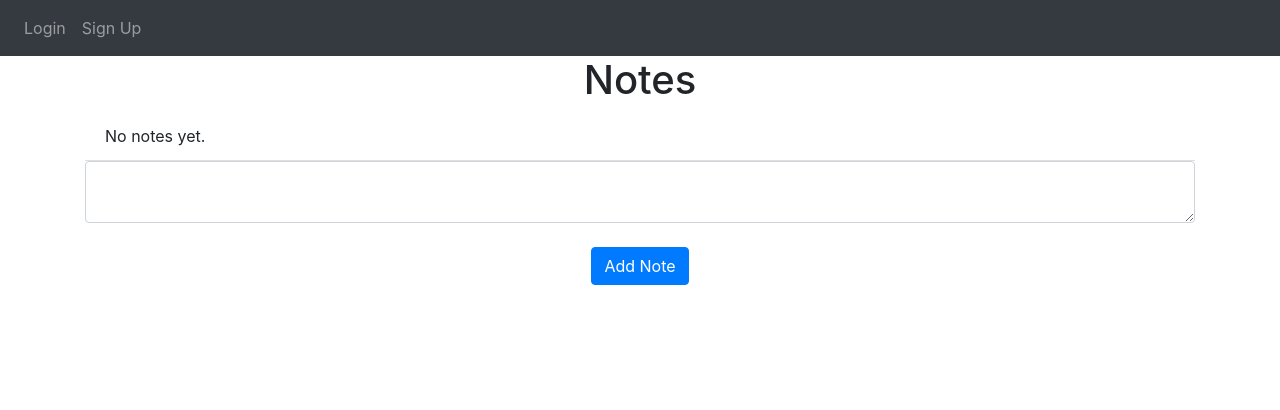
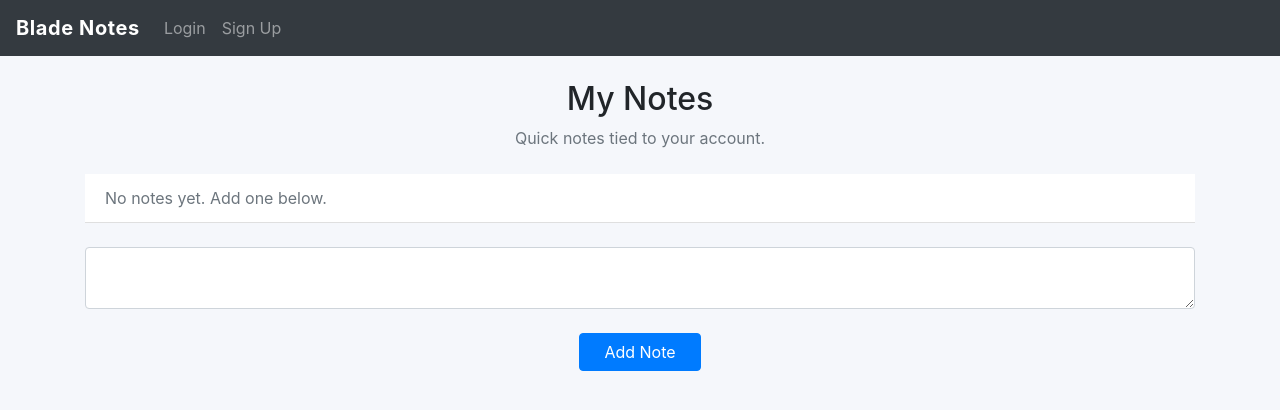
Before and after one commit to AngelBlade13-ai/Python-Web-Development-with-Flask, a Flask app: template website/templates/home.html in a window 1280 px wide. Shown: the top 410 px of the page. Run offline with Flask 3, Linux system fonts and the light colour scheme; the template is opened without the code that fills it, so the values that code supplies are empty; some libraries are stand-ins or nearby versions.

Commit message:
Polish Flask notes app and add tests

```diff
--- a/website/auth.py
+++ b/website/auth.py
@@ -11,6 +11,9 @@ auth = Blueprint("auth", __name__)
 
 @auth.route("/login", methods=["GET", "POST"])
 def login():
+    if current_user.is_authenticated:
+        return redirect(url_for("views.home"))
+
     if request.method == "POST":
         email = (request.form.get("email") or "").strip()
         password = request.form.get("password") or ""
@@ -38,6 +41,9 @@ def logout():
 
 @auth.route("/sign-up", methods=["GET", "POST"])
 def sign_up():
+    if current_user.is_authenticated:
+        return redirect(url_for("views.home"))
+
     if request.method == "POST":
         email = (request.form.get("email") or "").strip()
         first_name = (request.form.get("firstName") or "").strip()
--- a/website/static/index.js
+++ b/website/static/index.js
@@ -1,8 +1,19 @@
 function deleteNote(noteId) {
   fetch("/delete-note", {
     method: "POST",
+    headers: {
+      "Content-Type": "application/json",
+    },
     body: JSON.stringify({ noteId: noteId }),
-  }).then((_res) => {
-    window.location.href = "/";
-  });
+  })
+    .then((response) => {
+      if (!response.ok) {
+        throw new Error("Failed to delete note.");
+      }
+
+      window.location.assign("/");
+    })
+    .catch((error) => {
+      console.error(error);
+    });
 }
--- /dev/null
+++ b/website/static/styles.css
@@ -0,0 +1,14 @@
+body {
+  background-color: #f5f7fb;
+}
+
+.navbar-brand {
+  letter-spacing: 0.03em;
+}
+
+.note-card {
+  border-radius: 0.5rem;
+  margin-bottom: 0.75rem;
+  background-color: #fff;
+  box-shadow: 0 1px 2px rgba(0, 0, 0, 0.04);
+}
--- a/website/templates/base.html
+++ b/website/templates/base.html
@@ -14,8 +14,12 @@
       href="https://stackpath.bootstrapcdn.com/font-awesome/4.7.0/css/font-awesome.min.css"
       crossorigin="anonymous"
     />
+    <link
+      rel="stylesheet"
+      href="{{ url_for('static', filename='styles.css') }}"
+    />
 
-    <title>{% block title %}Home{% endblock %}</title>
+    <title>{% block title %}Blade Notes{% endblock %}</title>
   </head>
   <body>
     <nav class="navbar navbar-expand-lg navbar-dark bg-dark">
@@ -28,6 +32,7 @@
         <span class="navbar-toggler-icon"></span>
       </button>
       <div class="collapse navbar-collapse" id="navbar">
+        <a class="navbar-brand font-weight-bold" href="/">Blade Notes</a>
         <div class="navbar-nav">
           {% if user is defined and user.is_authenticated %}
           <a class="nav-item nav-link" id="home" href="/">Home</a>
@@ -58,7 +63,7 @@
     </div>
     {% endif %} {% endfor %} {% endif %} {% endwith %}
 
-    <div class="container">{% block content %} {% endblock %}</div>
+    <div class="container py-4">{% block content %} {% endblock %}</div>
     <script
       src="https://code.jquery.com/jquery-3.2.1.slim.min.js"
       integrity="sha384-KJ3o2DKtIkvYIK3UENzmM7KCkRr/rE9/Qpg6aAZGJwFDMVNA/GpGFF93hXpG5KkN"
--- a/website/templates/home.html
+++ b/website/templates/home.html
@@ -1,25 +1,35 @@
-{% extends "base.html" %} {% block title %}Home{% endblock %} {% block content
-%}
-<h1 align="center">Notes</h1>
+{% extends "base.html" %} {% block title %}My Notes{% endblock %} {% block
+content %}
+<div class="text-center mb-4">
+  <h1 class="h2">My Notes</h1>
+  <p class="text-muted mb-0">Quick notes tied to your account.</p>
+</div>
 <ul class="list-group list-group-flush" id="notes">
   {% if user is defined and user.notes %}
-  {% for note in user.notes %}
-  <li class="list-group-item">
-    {{ note.data }}
-    <button type="button" class="close" onClick="deleteNote({{ note.id }})">
-      <span aria-hidden="true">&times;</span>
-    </button>
+  {% for note in user.notes | sort(attribute='date', reverse=True) %}
+  <li class="list-group-item note-card">
+    <div class="d-flex justify-content-between align-items-start">
+      <div class="pr-3">
+        <div>{{ note.data }}</div>
+        <small class="text-muted">
+          Created {{ note.date.strftime("%b %d, %Y at %I:%M %p") }}
+        </small>
+      </div>
+      <button type="button" class="close" onClick="deleteNote({{ note.id }})">
+        <span aria-hidden="true">&times;</span>
+      </button>
+    </div>
   </li>
   {% endfor %}
   {% else %}
-  <li class="list-group-item">No notes yet.</li>
+  <li class="list-group-item text-muted">No notes yet. Add one below.</li>
   {% endif %}
 </ul>
-<form method="POST">
+<form method="POST" class="mt-4">
   <textarea name="note" id="note" class="form-control"></textarea>
   <br />
   <div align="center">
-    <button type="submit" class="btn btn-primary">Add Note</button>
+    <button type="submit" class="btn btn-primary px-4">Add Note</button>
   </div>
 </form>
 {% endblock %}
```
Also changed, not shown: tests/test_app.py (added, +103 -0 lines), website/__init__.py (+16 -17 lines), website/views.py (+19 -10 lines), README.md, demo/README.md (added), 1 other file.
